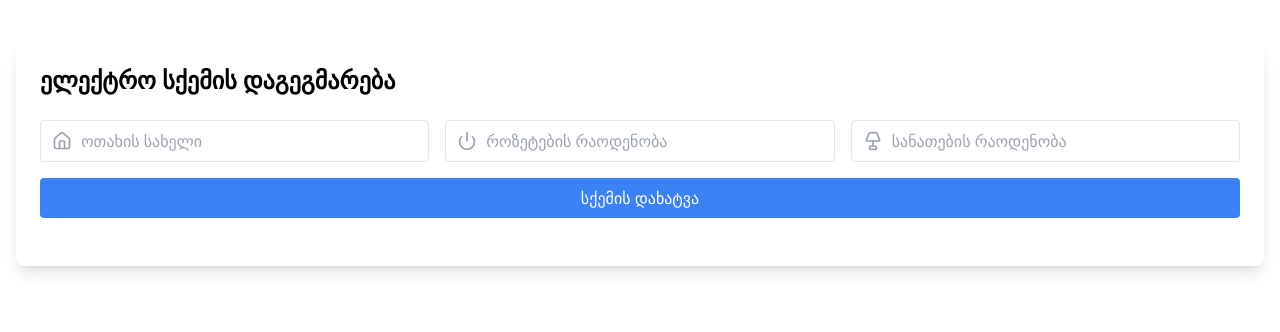
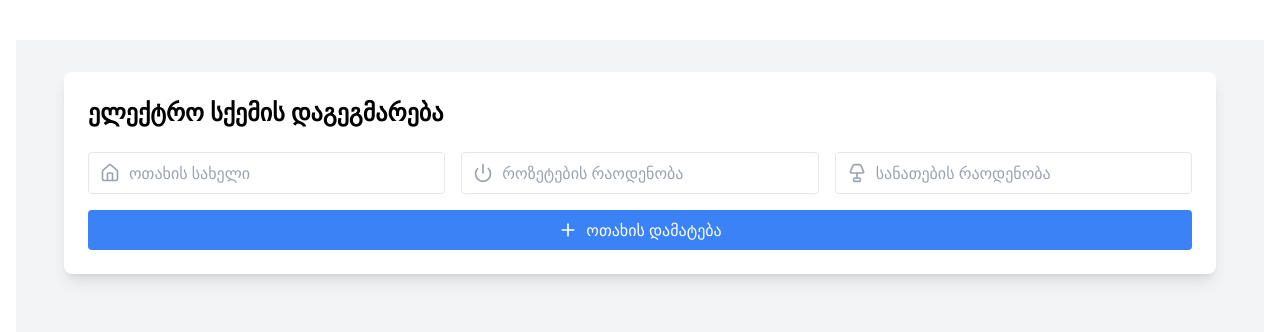
Before and after one commit to aleksandrre/electonics, a React (Vite) app: page / in a window 1280 px wide. Shown: the top 332 px of the page. Built offline with nearby package versions, Linux system fonts and the light colour scheme.

Commit message:
add room add functionality

```diff
--- a/src/components/CircuitDiagram.jsx
+++ b/src/components/CircuitDiagram.jsx
@@ -1,8 +1,9 @@
 import React, { useState } from "react";
-import { Lamp, Power, Home } from "lucide-react";
+import { Lamp, Power, Home, Plus, X } from "lucide-react";
 
 const CircuitDiagram = () => {
-  const [formData, setFormData] = useState({
+  const [rooms, setRooms] = useState([]);
+  const [currentRoom, setCurrentRoom] = useState({
     roomName: "",
     sockets: "",
     lights: "",
@@ -10,18 +11,25 @@ const CircuitDiagram = () => {
 
   const handleSubmit = (e) => {
     e.preventDefault();
+    if (currentRoom.roomName && currentRoom.sockets && currentRoom.lights) {
+      setRooms([...rooms, currentRoom]);
+      setCurrentRoom({ roomName: "", sockets: "", lights: "" });
+    }
   };
 
-  const renderSocketCircuit = () => {
-    if (!formData.sockets) return null;
-    const sockets = parseInt(formData.sockets);
+  const handleDeleteRoom = (index) => {
+    setRooms(rooms.filter((_, i) => i !== index));
+  };
+
+  const renderSocketCircuit = (room, index) => {
+    const sockets = parseInt(room.sockets);
     const svgWidth = 800;
     const svgHeight = 200;
 
     return (
       <div className="mb-6">
         <h3 className="text-lg font-medium mb-2">
-          {formData.roomName}ს როზეტების ხაზი
+          {room.roomName}ს როზეტების ხაზი
         </h3>
         <svg
           viewBox={`0 0 ${svgWidth} ${svgHeight}`}
@@ -77,16 +85,15 @@ const CircuitDiagram = () => {
     );
   };
 
-  const renderLightCircuit = () => {
-    if (!formData.lights) return null;
-    const lights = parseInt(formData.lights);
+  const renderLightCircuit = (room, index) => {
+    const lights = parseInt(room.lights);
     const svgWidth = 800;
     const svgHeight = 200;
 
     return (
       <div>
         <h3 className="text-lg font-medium mb-2">
-          {formData.roomName}ს განათების ხაზი
+          {room.roomName}ს განათების ხაზი
         </h3>
         <svg
           viewBox={`0 0 ${svgWidth} ${svgHeight}`}
@@ -141,13 +148,30 @@ const CircuitDiagram = () => {
     );
   };
 
+  const renderRoomCard = (room, index) => (
+    <div key={index} className="bg-white rounded-lg shadow p-6 mb-6">
+      <div className="flex justify-between items-center mb-4">
+        <h3 className="text-xl font-bold">{room.roomName}</h3>
+        <button
+          onClick={() => handleDeleteRoom(index)}
+          className="text-red-500 hover:text-red-700"
+        >
+          <X size={20} />
+        </button>
+      </div>
+      {renderSocketCircuit(room, index)}
+      {renderLightCircuit(room, index)}
+    </div>
+  );
+
   return (
-    <div className="bg-white rounded-lg shadow-lg p-6">
-      <div className="mb-6">
-        <h2 className="text-2xl font-bold">ელექტრო სქემის დაგეგმარება</h2>
-      </div>
-      <div>
-        <form onSubmit={handleSubmit} className="space-y-4 mb-6">
+    <div className="bg-gray-100 min-h-screen py-8 px-4">
+      <div className="max-w-6xl mx-auto">
+        <div className="bg-white rounded-lg shadow-lg p-6 mb-6">
+          <h2 className="text-2xl font-bold mb-6">
+            ელექტრო სქემის დაგეგმარება
+          </h2>
+          <form onSubmit={handleSubmit} className="space-y-4">
             <div className="grid grid-cols-3 gap-4">
               <div className="relative">
                 <Home
@@ -158,9 +182,9 @@ const CircuitDiagram = () => {
                   type="text"
                   placeholder="ოთახის სახელი"
                   className="pl-10 p-2 border rounded w-full"
-                value={formData.roomName}
+                  value={currentRoom.roomName}
                   onChange={(e) =>
-                  setFormData({ ...formData, roomName: e.target.value })
+                    setCurrentRoom({ ...currentRoom, roomName: e.target.value })
                   }
                 />
               </div>
@@ -173,9 +197,9 @@ const CircuitDiagram = () => {
                   type="number"
                   placeholder="როზეტების რაოდენობა"
                   className="pl-10 p-2 border rounded w-full"
-                value={formData.sockets}
+                  value={currentRoom.sockets}
                   onChange={(e) =>
-                  setFormData({ ...formData, sockets: e.target.value })
+                    setCurrentRoom({ ...currentRoom, sockets: e.target.value })
                   }
                 />
               </div>
@@ -188,24 +212,25 @@ const CircuitDiagram = () => {
                   type="number"
                   placeholder="სანათების რაოდენობა"
                   className="pl-10 p-2 border rounded w-full"
-                value={formData.lights}
+                  value={currentRoom.lights}
                   onChange={(e) =>
-                  setFormData({ ...formData, lights: e.target.value })
+                    setCurrentRoom({ ...currentRoom, lights: e.target.value })
                   }
                 />
               </div>
             </div>
             <button
               type="submit"
-            className="bg-blue-500 text-white px-4 py-2 rounded hover:bg-blue-600 w-full"
+              className="bg-blue-500 text-white px-4 py-2 rounded hover:bg-blue-600 w-full flex items-center justify-center gap-2"
             >
-            სქემის დახატვა
+              <Plus size={20} />
+              ოთახის დამატება
             </button>
           </form>
+        </div>
 
         <div className="space-y-6">
-          {renderSocketCircuit()}
-          {renderLightCircuit()}
+          {rooms.map((room, index) => renderRoomCard(room, index))}
         </div>
       </div>
     </div>
```
Lines whose indentation alone changed are shown as unchanged.
